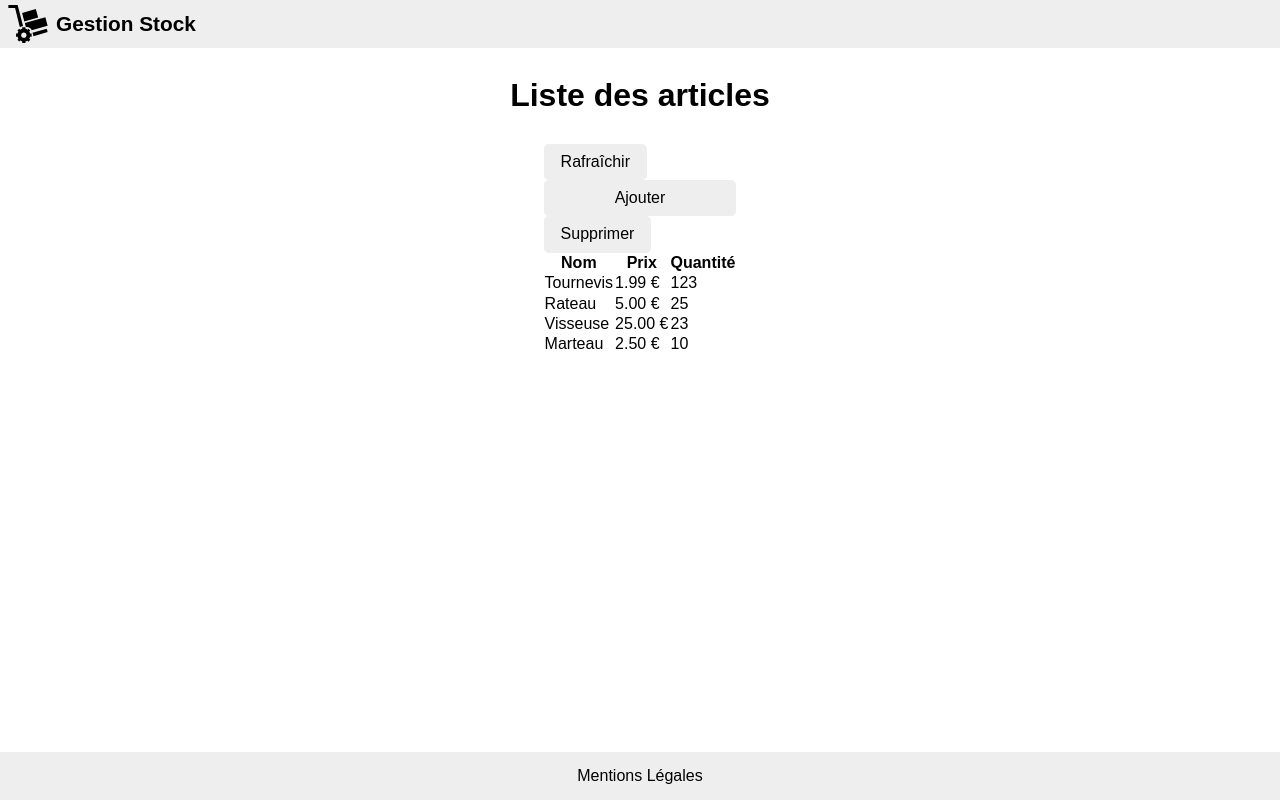
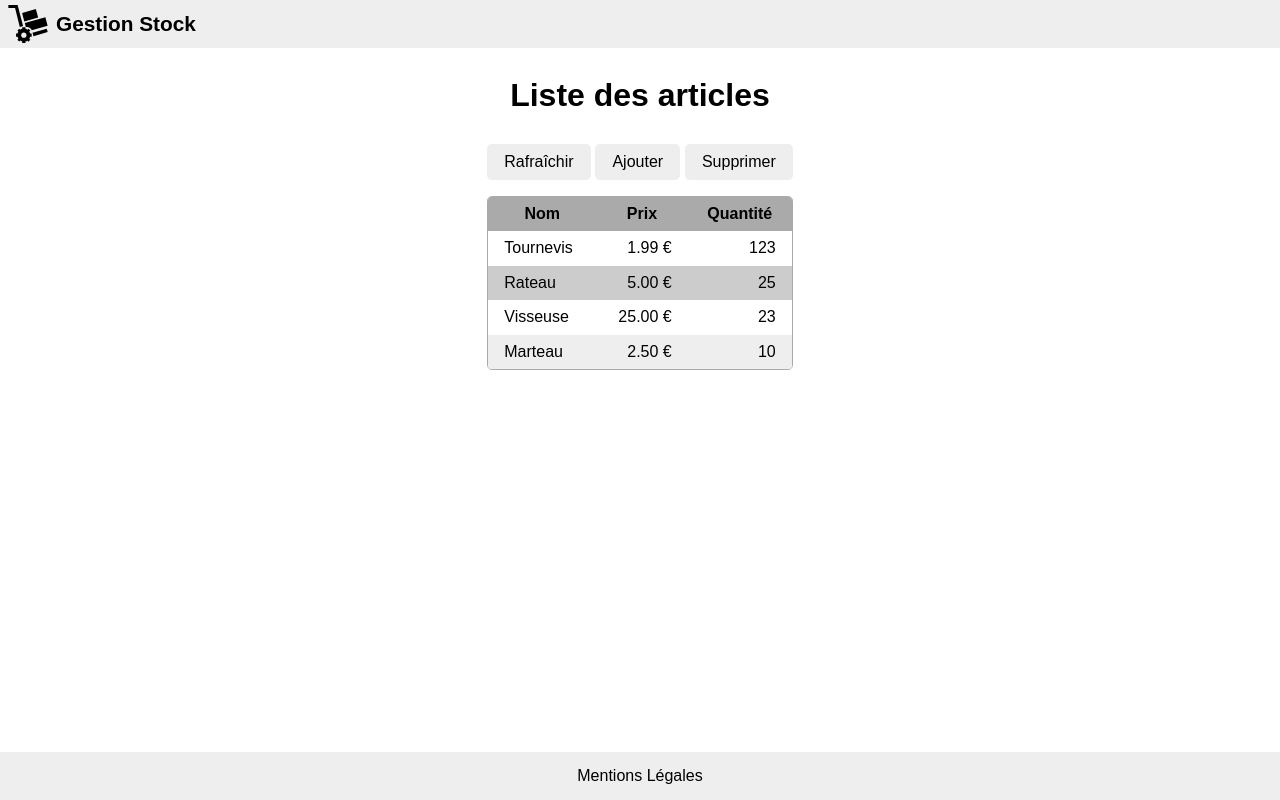
Before and after one commit to jlg-formation/agupa1-july-2023, an Angular app in the folder front/: page /stock in a window 1280 px wide. Built offline with nearby package versions, Linux system fonts and the light colour scheme.

Commit message:
dev: css stock

```diff
--- a/front/src/app/stock/stock.component.html
+++ b/front/src/app/stock/stock.component.html
@@ -21,7 +21,7 @@
           <td class="price">1.99 €</td>
           <td class="qty">123</td>
         </tr>
-        <tr>
+        <tr class="selected">
           <td class="name">Rateau</td>
           <td class="price">5.00 €</td>
           <td class="qty">25</td>
--- a/front/src/app/stock/stock.component.scss
+++ b/front/src/app/stock/stock.component.scss
@@ -0,0 +1,48 @@
+div.content {
+  display: flex;
+  flex-flow: column;
+  gap: 0.5em;
+
+  nav {
+    display: flex;
+    gap: 0.3em;
+  }
+
+  table {
+    border: 0.1em solid #aaa;
+
+    border-radius: 0.3em;
+    border-collapse: separate;
+    border-spacing: 0;
+    overflow: hidden;
+
+    th,
+    td {
+      padding: 0.5em 1em;
+    }
+
+    thead {
+      background: #aaa;
+    }
+
+    tbody {
+      cursor: pointer;
+      tr:nth-child(even) {
+        background: #eee;
+      }
+
+      tr:hover {
+        background: #ddd;
+      }
+
+      tr.selected {
+        background: #ccc;
+      }
+
+      .price,
+      .qty {
+        text-align: right;
+      }
+    }
+  }
+}
```
